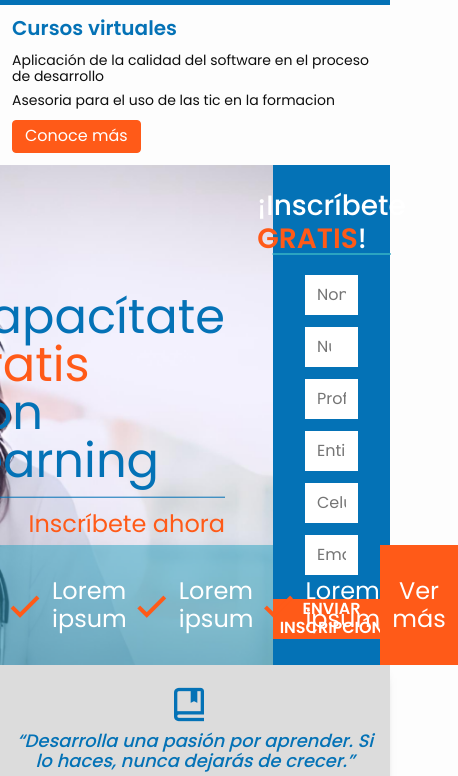
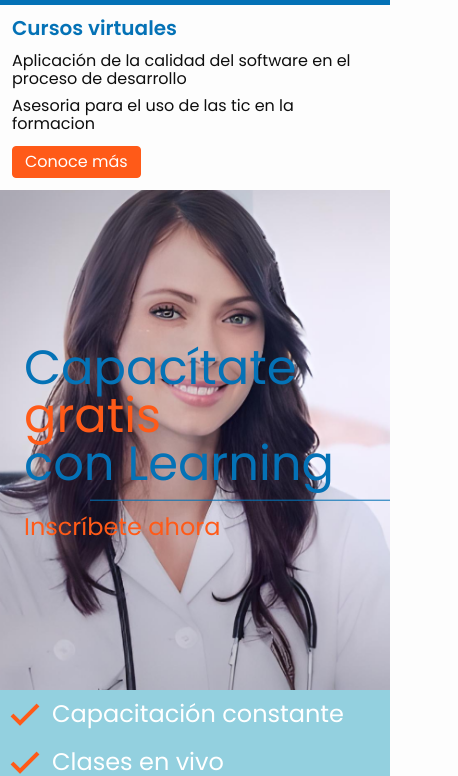
Before and after one commit to hijuliancode/cc-woobsing, a plain HTML site: page index.html in a window 390 px wide. Shown: the part 69-845 px from the top of the page, 458 px wide, since content can reach past the window. Drawn offline with nearby package versions, Linux system fonts and the light colour scheme.

Commit message:
woobsing: UI: Hero > Responsive

```diff
--- a/index.html
+++ b/index.html
@@ -76,15 +76,15 @@
           <ul class="hero-items">
             <li>
               <i class="icon bx bx-check"></i>
-              <span>Lorem ipsum</span>
+              <span>Capacitación constante</span>
             </li>
             <li>
               <i class="icon bx bx-check"></i>
-              <span>Lorem ipsum</span>
+              <span>Clases en vivo</span>
             </li>
             <li>
               <i class="icon bx bx-check"></i>
-              <span>Lorem ipsum</span>
+              <span>Profesores expertos</span>
             </li>
             <a class="show-more hover-underline" href="#">Ver más</a>
           </ul>
--- a/styles/woobsing.css
+++ b/styles/woobsing.css
@@ -134,7 +134,8 @@ figure {
   background-color: var(--color-primary);
   border: 0;
   height: 1px;
-  margin: 12px 0;
+  margin: 12px 0 12px auto;
+  max-width: 300px;
 }
 
 .w-full {
@@ -211,7 +212,7 @@ figure {
   list-style-type: none;
   margin: 0;
   padding: 0;
-  font-size: 14px;
+  font-size: 16px;
 }
 .header-courses ul li:not(:last-child) {
   margin-bottom: 8px;
@@ -250,10 +251,6 @@ figure {
   background-color: var(--color-white);
 }
 
-/* Main */
-
-main {}
-
 /* Forms */
 
 .form {
@@ -267,22 +264,25 @@ main {}
 }
 .form-control {
   background-color: var(--color-white);
+  border-radius: 2px;
   border: var(--color-gray-01);
   height: 40px;
+  padding: 8px 12px;
   width: 100%;
-  padding: 8px 12px;
 }
 .form-control-error {
   display: none;
   font-size: 0.8em;
   padding: 4px 0;
 }
-.form button[type="submig"] {}
 
 /* Hero */
-
-.hero {
+.hero-grid {
+  display: flex;
+  flex-direction: column;
+  position: relative;
 }
+@media screen and (min-width: 768px) {
   .hero-grid {
     display: grid;
     grid-template-columns: 70% 30%;
@@ -292,6 +292,7 @@ main {}
       "hero_banner hero_form"
     ;
   }
+}
 
 .hero-banner {
   grid-area: hero_banner;
@@ -299,20 +300,33 @@ main {}
 }
 .hero-banner .hero-banner-item {
   display: block;
-  height: 500px;
   position: relative;
   width: 100%;
+}
+@media screen and (min-width: 768px) {
+  .hero-banner .hero-banner-item {
+    height: 500px;
+  }
 }
 .hero-banner .hero-banner-item img {
   height: 500px;
   object-fit: cover;
   width: 100%;
+  object-position: left;
 }
+.hero-banner .hero-banner-item-wrapper {
+  left: 24px;
+  position: absolute;
+  top: 50%;
+  transform: translateY(-50%);
+}
+@media screen and (min-width: 768px) {
   .hero-banner .hero-banner-item-wrapper {
     position: absolute;
     right: 48px;
     top: 50%;
     transform: translateY(-50%);
+  }
 }
 .hero-banner .hero-banner-item__title {
   color: var(--color-primary);
@@ -321,6 +335,11 @@ main {}
   line-height: 1;
   margin: 0;
 }
+@media screen and (min-width: 768px) {
+  .hero-banner .hero-banner-item__title {
+    text-align: right;
+  }
+}
 .hero-banner .hero-banner-item__title span {
   color: var(--color-secondary);
 }
@@ -328,20 +347,33 @@ main {}
   color: var(--color-secondary);
   display: block;
   font-size: 24px;
+  text-align: left;
+}
+@media screen and (min-width: 768px) {
+  .hero-banner .hero-banner-item__inscription {
     text-align: right;
+  }
 }
 
 .hero-items {
   background-color: rgba(43, 164, 193, 0.5);
   bottom: 0;
   display: flex;
+  flex-direction: column;
   font-size: 24px;
+  list-style-type: none;
+  margin: -5px 0 0;
+  padding: 0;
+  width: 100%;
+}
+@media screen and (min-width: 768px) {
+  .hero-items {
+    flex-direction: row;
     height: 120px;
-  list-style-type: none;
-  margin: 0;
-  padding: 0;
+    margin-top: 0;
     position: absolute;
     width: 70%;
+  }
 }
 .hero-items li {
   align-items: center;
@@ -354,15 +386,19 @@ main {}
   font-size: 2em;
   color: var(--color-secondary);
 }
-.hero-items li span {}
 .hero-items .show-more {
   align-items: center;
   background-color: var(--color-secondary);
   color: var(--color-white);
   display: flex;
   justify-content: center;
+  padding: 12px 24px;
+  text-align: center;
+}
+@media screen and (min-width: 768px) {
+  .hero-items .show-more {
     padding: 0 12px;
-  text-align: center;
+  }
 }
 .hero-items .show-more a {
   color: var(--color-white);
```
Lines whose indentation alone changed are shown as unchanged.
